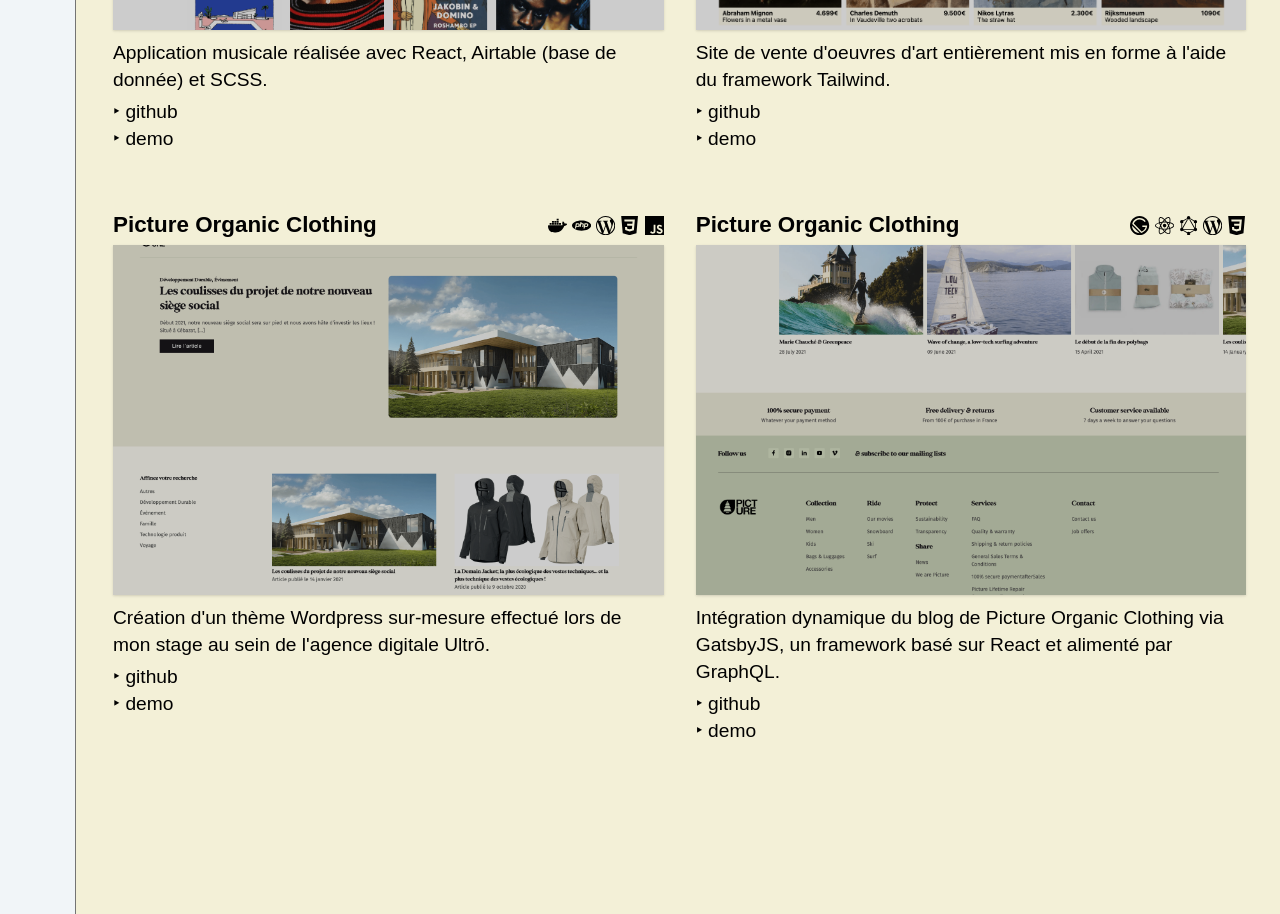
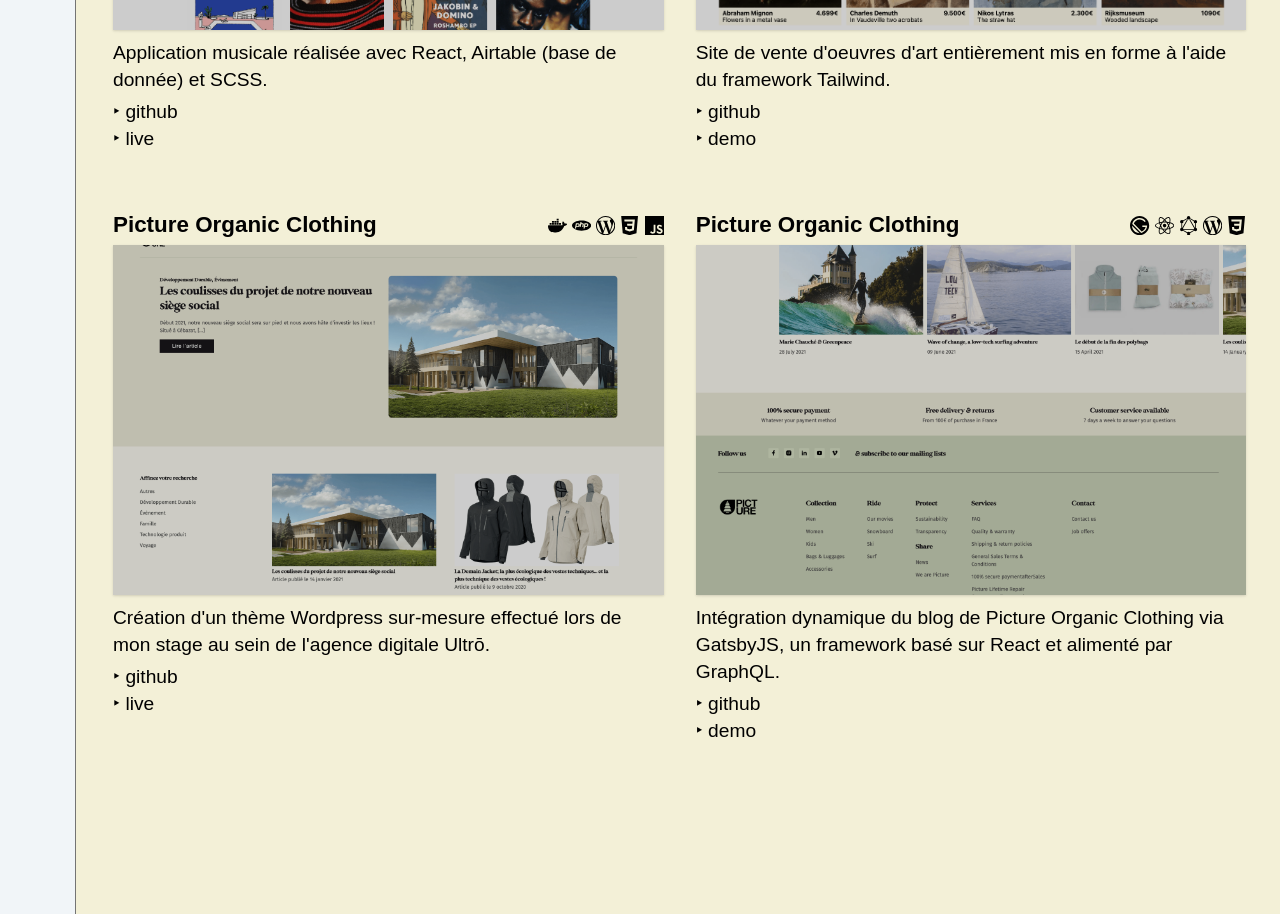
Before and after one commit to idrissdiakite/portfolio-react, a React (Create React App) app: page /projets in a window 1280 px wide. Shown: the part 500-1414 px from the top of the page. Built offline with nearby package versions, Linux system fonts and the light colour scheme; a web font is replaced by a local one.

Commit message:
Update projects' links

```diff
--- a/src/components/Cards/index.jsx
+++ b/src/components/Cards/index.jsx
@@ -72,10 +72,10 @@ const projects = [
         </a>{" "}
         <br />‣{" "}
         <a
-          href="https://drive.google.com/file/d/19XmZkntqQG8eKVYJceQT8wImXwHJabgT"
+          href="https://ilttcom.netlify.app/"
           rel="noreferrer"
         >
-          demo
+          live
         </a>
       </p>
     ),
@@ -167,11 +167,11 @@ const projects = [
         </a>{" "}
         <br />‣{" "}
         <a
-          href="https://drive.google.com/file/d/1smJFAmxSP8zreWFDw4ewoZ3Tj-kUhPUN"
+          href="http://poc-wp.atwebpages.com/"
           target="_blank"
           rel="noreferrer"
         >
-          demo
+          live
         </a>
       </p>
     ),
--- a/src/components/Menu/MenuContent/style.scss
+++ b/src/components/Menu/MenuContent/style.scss
@@ -14,7 +14,8 @@
     background: $color-3;
     color: $color-1;
 
-    &.open { // lorsqu'on clique sur le bouton on affiche le menu
+    &.open {
+      // lorsqu'on clique sur le bouton on affiche le menu
       transform: translateX(0);
     }
 
@@ -26,7 +27,8 @@
       width: 100vw;
     }
 
-    .nav-links li a, .nav-icons li a{
+    .nav-links li a,
+    .nav-icons li a {
       color: $color-1;
       cursor: pointer;
     }
@@ -119,7 +121,6 @@
   }
 }
 
-
 @media screen and (min-width: 1440px) {
   .menu-holder {
     .menu-inside {
@@ -128,7 +129,7 @@
       }
       .nav-links {
         li a {
-            font-size: 4.5rem;
+          font-size: 4.5rem;
         }
       }
       .nav-icons {
@@ -151,12 +152,12 @@
       }
       .nav-links {
         li a {
-            font-size: 5.5rem;
-          }
+          font-size: 5.5rem;
         }
+      }
       .nav-icons {
         li a {
-            font-size: 4.5rem;
+          font-size: 4.5rem;
         }
       }
     }
```
